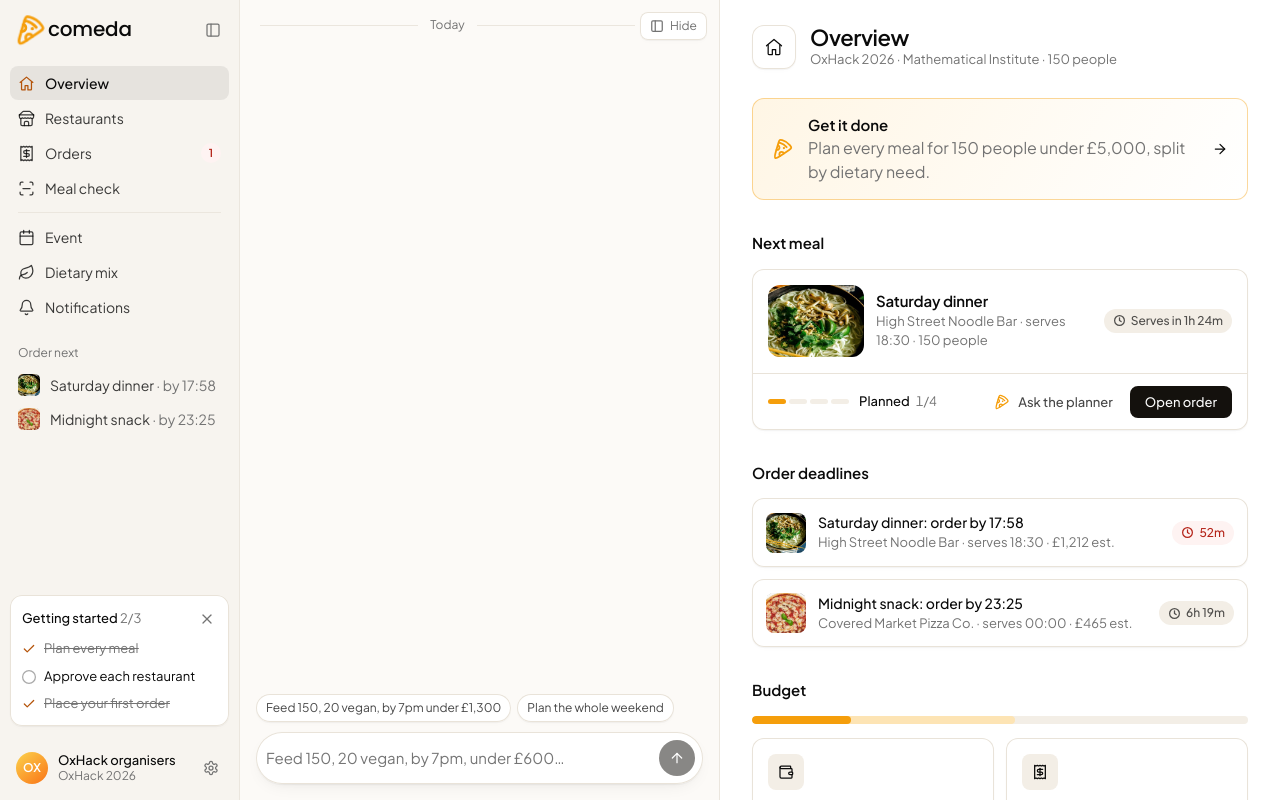
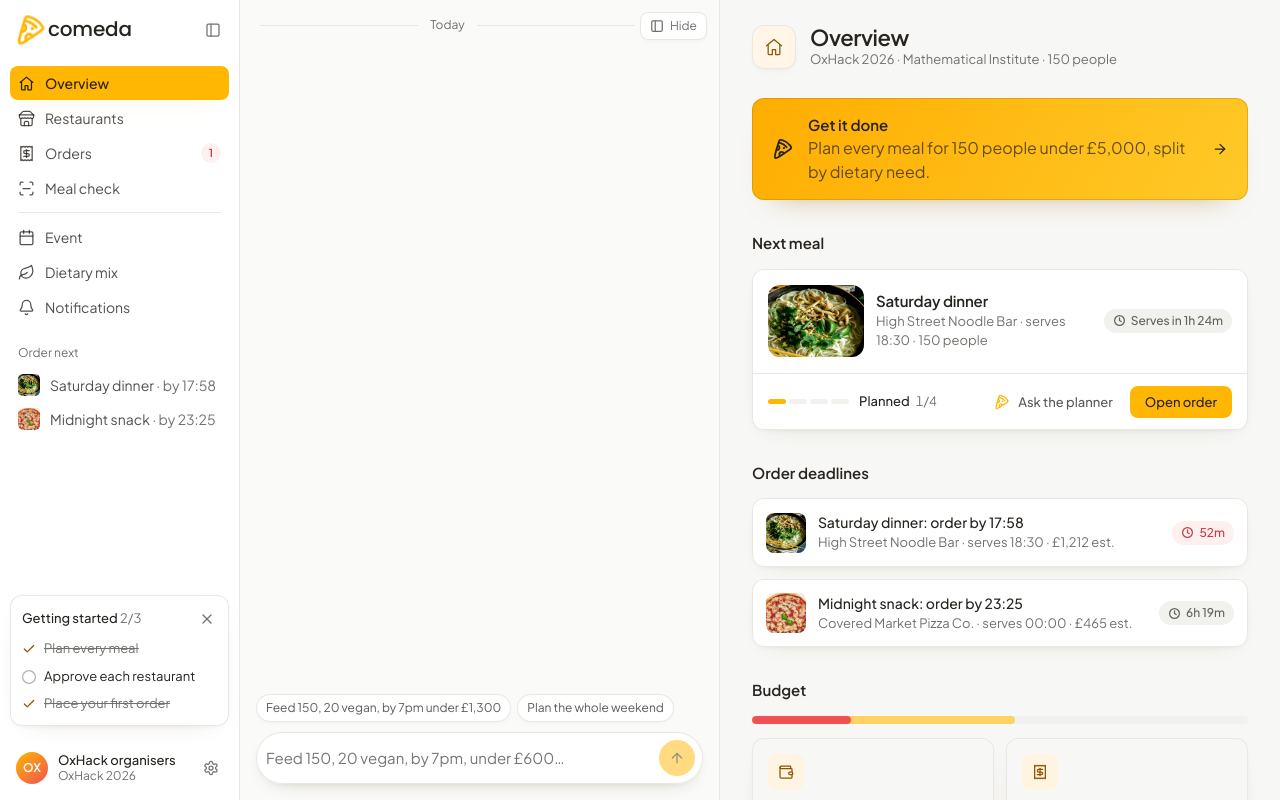
Before and after one commit to techparamveer/food-agents-, a Next.js app: page /demo in a window 1280 px wide. Built offline with nearby package versions, Linux system fonts and the light colour scheme.

Commit message:
change to yellow background

```diff
--- a/app/globals.css
+++ b/app/globals.css
@@ -1,26 +1,32 @@
-/* Comeda: a 1:1 copy of the Sprout visual system (layout and motion mirror meetdex.ai), in pizza-box yellow and orange. */
+/* Comeda: bright food-dashboard colour system — sunny yellow, coral accents and clean neutral surfaces. */
 
 :root {
-  --background: #fcfaf6;
-  --foreground: #0a0a0a;
+  --background: #f7f7f5;
+  --foreground: #27231f;
   --card: #ffffff;
-  --primary: #14110d;
-  --primary-foreground: #fafafa;
-  --muted: #f3eee6;
-  --muted-foreground: #737373;
-  --border: #e9e3d9;
+  --primary: #ffb703;
+  --primary-foreground: #282117;
+  --muted: #f1f1ee;
+  --muted-foreground: #73716c;
+  --border: #e9e7e2;
 
-  /* Brand amber from the logo; the darker shade keeps small text at 4.5:1. */
-  --brand: #f59e0b;
-  --brand-text: #b45309;
+  /* Primary yellow from the reference; the dark amber keeps small text accessible on white. */
+  --brand: #ffb703;
+  --brand-text: #8a5500;
 
-  /* Product mockup surfaces: a light tint of the brand yellow. */
-  --app-background: #fff6e5;
-  --app-foreground: #fde4b4;
+  /* Supporting surfaces and the reference's secondary coral data colour. */
+  --app-background: #fff7e6;
+  --app-foreground: #ffe1a0;
+  --canvas: #f7f7f5;
+  --side-surface: #ffffff;
+  --chat-surface: #fafaf8;
+  --coral: #f05252;
+  --danger: #c43d43;
+  --danger-soft: #fff0f0;
 
   /* Halftone inks: amber for sunlit ground, near-black for shadow. */
-  --halftone-ink: #f59e0b;
-  --halftone-shadow: #1a1206;
+  --halftone-ink: #ffb703;
+  --halftone-shadow: #2b2417;
 
   --font-sans: var(--font-plus-jakarta), ui-sans-serif, system-ui, -apple-system, sans-serif;
   --font-logo: var(--font-poppins), ui-sans-serif, system-ui, sans-serif;
@@ -35,8 +41,8 @@
   --radius-md: 0.5rem;
   --radius-xl: 0.75rem;
 
-  --shadow-sm: inset 0 0 0 var(--hairline) var(--border), 0 3px 6px -2px rgb(0 0 0 / 0.02), 0 1px 1px 0 rgb(0 0 0 / 0.04);
-  --shadow-xl: 0 20px 25px -5px rgb(0 0 0 / 0.1), 0 8px 10px -6px rgb(0 0 0 / 0.1);
+  --shadow-sm: inset 0 0 0 var(--hairline) var(--border), 0 8px 24px -18px rgb(91 68 18 / 0.28), 0 2px 6px -4px rgb(91 68 18 / 0.14);
+  --shadow-xl: 0 24px 50px -18px rgb(74 55 16 / 0.25), 0 10px 20px -14px rgb(74 55 16 / 0.18);
 
   --hero-ease: cubic-bezier(0.25, 0.1, 0.25, 1);
 }
@@ -1153,7 +1159,7 @@ canvas {
 
 .enq__error {
   margin: 0;
-  color: #b42318;
+  color: var(--danger);
   font-size: 0.875rem;
 }
 
--- a/components/auth/login.css
+++ b/components/auth/login.css
@@ -3,7 +3,7 @@
   place-items: center;
   min-height: 100dvh;
   padding: 1.5rem;
-  background: linear-gradient(170deg, var(--app-background), #f7f4ef 55%);
+  background: linear-gradient(170deg, var(--app-background), var(--canvas) 55%);
 }
 
 .auth__card {
@@ -66,6 +66,6 @@
 }
 
 .auth__error {
-  color: #b42318;
+  color: var(--danger);
   font-size: 0.8125rem;
 }
--- a/components/dashboard/dashboard.css
+++ b/components/dashboard/dashboard.css
@@ -1,14 +1,14 @@
-/* Signed-in app: Jack & Jill-style shell (sidebar, agent chat, work panel), Buffer-style
-   organisation inside the panel, Dex-style role detail. Neutral greys, brand amber accent. */
+/* Signed-in app: neutral workspace, white surfaces, sunny yellow actions and coral urgency. */
 
 .shell {
   --side-w: 15rem;
   --chat-w: minmax(22rem, 30rem);
-  --side-bg: #f7f4ef;
-  --chat-bg: #fcfaf7;
-  --line: #ebe6de;
-  --urgent: #b42318;
-  --urgent-bg: #fef3f2;
+  --side-bg: var(--side-surface);
+  --chat-bg: var(--chat-surface);
+  --panel-bg: var(--canvas);
+  --line: var(--border);
+  --urgent: var(--danger);
+  --urgent-bg: var(--danger-soft);
   --new: var(--brand-text);
   display: grid;
   grid-template-columns: var(--side-w) var(--chat-w) minmax(0, 1fr);
@@ -81,13 +81,14 @@
 
 .side__item:hover,
 .side__recent:hover {
-  background: color-mix(in oklab, var(--foreground) 5%, transparent);
+  background: color-mix(in oklab, var(--brand) 11%, transparent);
   color: var(--foreground);
 }
 
 .side__item.is-active {
-  background: color-mix(in oklab, var(--foreground) 7%, transparent);
-  color: var(--foreground);
+  background: var(--primary);
+  box-shadow: 0 10px 22px -16px color-mix(in oklab, var(--brand) 88%, #8a5500);
+  color: var(--primary-foreground);
   font-weight: 500;
 }
 
@@ -97,7 +98,7 @@
 }
 
 .side__item.is-active .icon {
-  color: var(--brand-text);
+  color: inherit;
 }
 
 .side__label {
@@ -249,7 +250,7 @@
   height: 2rem;
   flex-shrink: 0;
   border-radius: 999px;
-  background: linear-gradient(140deg, #fcd34d, #f97316);
+  background: linear-gradient(140deg, var(--brand), var(--coral));
   color: #fff;
   font-size: 0.75rem;
   font-weight: 600;
@@ -386,7 +387,7 @@
   max-width: 85%;
   padding: 0.625rem 0.875rem;
   border-radius: 1rem 1rem 0.25rem 1rem;
-  background: color-mix(in oklab, var(--brand) 14%, #fff);
+  background: color-mix(in oklab, var(--brand) 15%, var(--card));
   font-size: 0.9375rem;
   line-height: 1.5;
 }
@@ -496,7 +497,8 @@
 }
 
 .ag__call:hover {
-  background: var(--brand-text);
+  background: color-mix(in oklab, var(--primary) 88%, #c77700);
+  color: var(--primary-foreground);
 }
 
 /* Tool-result card inside the chat. */
@@ -816,7 +818,7 @@
   flex-direction: column;
   min-width: 0;
   min-height: 0;
-  background: var(--card);
+  background: var(--panel-bg);
   overflow-y: auto;
 }
 
@@ -997,8 +999,9 @@
   width: 2.75rem;
   height: 2.75rem;
   border-radius: var(--radius-xl);
-  background: var(--card);
+  background: color-mix(in oklab, var(--brand) 13%, var(--card));
   box-shadow: var(--shadow-sm);
+  color: var(--brand-text);
 }
 
 .dash-head__icon .icon {
@@ -1827,7 +1830,7 @@
 }
 
 .dash-emp__dot--action {
-  background: #f59e0b;
+  background: var(--brand);
 }
 
 .dash-emp__dot--waiting {
@@ -2474,21 +2477,23 @@
   gap: 0.875rem;
   padding: 1rem 1.25rem;
   border-radius: var(--radius-xl);
-  background: linear-gradient(120deg, var(--app-background), var(--card));
-  box-shadow: inset 0 0 0 var(--hairline) color-mix(in oklab, var(--brand) 40%, transparent);
+  background: linear-gradient(120deg, #ffad00, #ffc928);
+  box-shadow: inset 0 0 0 var(--hairline) color-mix(in oklab, #9b6100 28%, transparent),
+    0 16px 30px -24px rgb(155 97 0 / 0.65);
   font-size: 0.875rem;
   transition: box-shadow 0.15s;
 }
 
 .guide-banner:hover {
-  box-shadow: inset 0 0 0 1px color-mix(in oklab, var(--brand) 60%, transparent);
+  box-shadow: inset 0 0 0 1px color-mix(in oklab, #8a5500 42%, transparent),
+    0 18px 34px -24px rgb(155 97 0 / 0.78);
 }
 
 .guide-banner > span {
   display: flex;
   flex: 1;
   flex-direction: column;
-  color: var(--muted-foreground);
+  color: color-mix(in oklab, var(--foreground) 72%, transparent);
 }
 
 .guide-banner strong {
@@ -2500,6 +2505,7 @@
 .guide-banner > .icon:first-child {
   width: 1.375rem;
   height: 1.375rem;
+  color: var(--foreground);
 }
 
 .upcoming {
@@ -2582,7 +2588,8 @@
   height: 2.25rem;
   margin-bottom: 0.375rem;
   border-radius: var(--radius-md);
-  background: var(--muted);
+  background: color-mix(in oklab, var(--brand) 16%, var(--card));
+  color: var(--brand-text);
 }
 
 .practice__card h3 {
@@ -2878,7 +2885,7 @@
 
 .appd__delete {
   margin-right: auto;
-  color: #b42318;
+  color: var(--danger);
 }
 
 .appd__prep {
@@ -3059,7 +3066,7 @@
 
 .ag__tool.is-on,
 .ag__call.is-on {
-  background: #b42318;
+  background: var(--danger);
   color: #fff;
 }
 
@@ -3185,7 +3192,7 @@
   width: min(22rem, 100%);
   padding: 1rem 1rem 1.25rem;
   border-left: var(--hairline) solid var(--line);
-  background: #fcfaf7;
+  background: var(--chat-surface);
   overflow: auto;
 }
 
@@ -3367,11 +3374,11 @@ a.estimate {
 }
 
 .meter__planned {
-  background: var(--app-foreground);
+  background: #ffd261;
 }
 
 .meter__spent {
-  background: var(--brand);
+  background: var(--coral);
 }
 
 .swap-menu {
--- a/components/landing/landing.css
+++ b/components/landing/landing.css
@@ -299,8 +299,8 @@
 }
 
 .mock-pill--urgent {
-  background: #fdecea;
-  color: #b42318;
+  background: var(--danger-soft);
+  color: var(--danger);
 }
 
 .mock-say {
--- a/components/onboarding/onboarding.css
+++ b/components/onboarding/onboarding.css
@@ -2,10 +2,10 @@
    folded into the panel. Builds on dashboard.css tokens and pieces. */
 
 .ob {
-  --side-bg: #f7f4ef;
-  --line: #ebe6de;
-  --urgent: #b42318;
-  --urgent-bg: #fef3f2;
+  --side-bg: var(--side-surface);
+  --line: var(--border);
+  --urgent: var(--danger);
+  --urgent-bg: var(--danger-soft);
   display: grid;
   grid-template-columns: 16rem minmax(0, 1fr);
   height: 100dvh;
@@ -65,9 +65,9 @@
 }
 
 .side__item.is-active .ob-steps__mark {
-  background: var(--primary);
+  background: var(--primary-foreground);
   box-shadow: none;
-  color: var(--primary-foreground);
+  color: var(--primary);
 }
 
 .ob-steps__mark.is-done {
@@ -95,7 +95,7 @@
   flex-direction: column;
   min-width: 0;
   min-height: 0;
-  background: var(--card);
+  background: var(--canvas);
 }
 
 .ob-crumbs__progress {
--- a/components/settings/settings.css
+++ b/components/settings/settings.css
@@ -1,8 +1,8 @@
 /* Settings dialog over the dashboard: left nav of sections, one scrolling pane. */
 
 .setd {
-  --side-bg: #f7f4ef;
-  --line: #ebe6de;
+  --side-bg: var(--side-surface);
+  --line: var(--border);
   width: min(64rem, calc(100vw - 3rem));
   max-width: none;
   height: min(48rem, calc(100dvh - 3rem));
@@ -112,12 +112,13 @@
 }
 
 .setd__tab.is-active {
-  background: color-mix(in oklab, var(--foreground) 8%, transparent);
+  background: var(--primary);
+  color: var(--primary-foreground);
   font-weight: 500;
 }
 
 .setd__tab.is-active .icon {
-  color: var(--foreground);
+  color: inherit;
 }
 
 .setd__body {
@@ -207,7 +208,7 @@
 }
 
 .set__status.is-error {
-  color: #b42318;
+  color: var(--danger);
 }
 
 .set__form:not(:has(.set__save)) {
```
